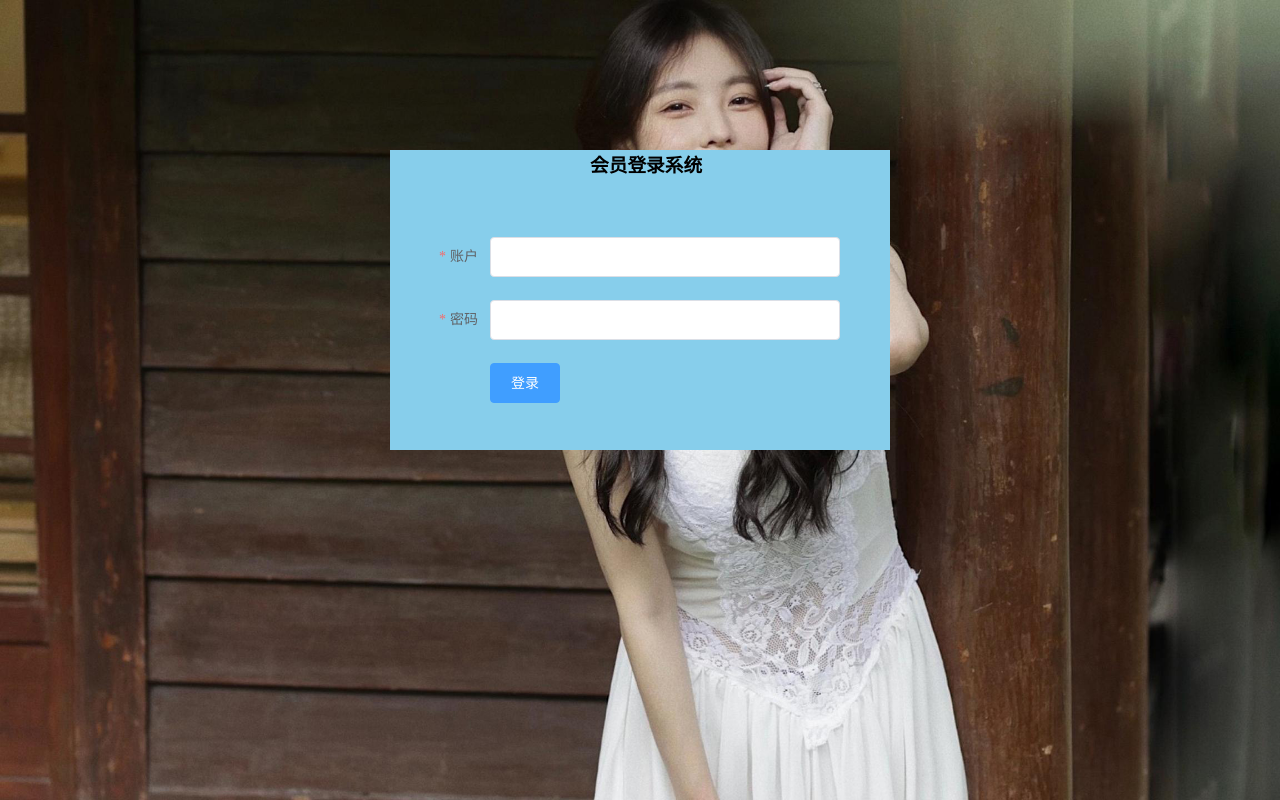
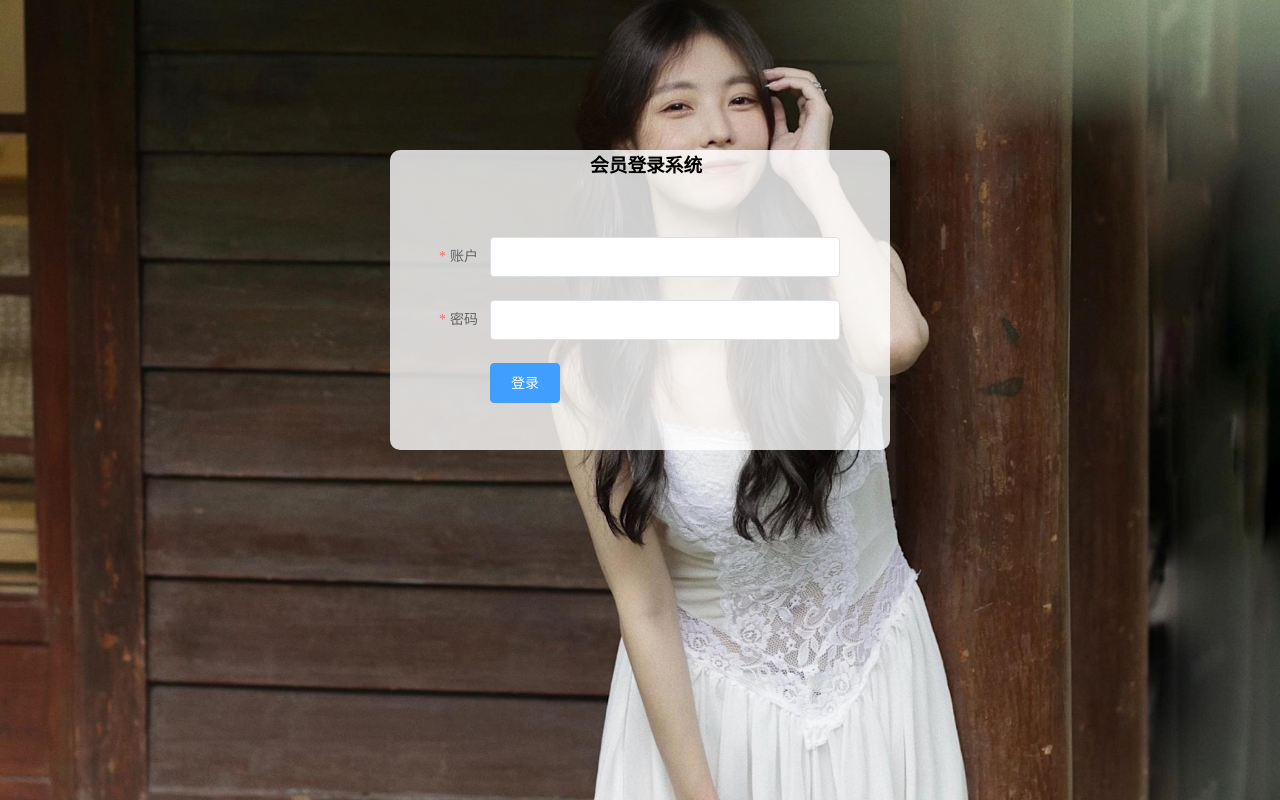
Before and after one commit to MirroringKing/manager-system, a Vue app: page /#/login in a window 1280 px wide. Built offline with nearby package versions, Linux system fonts and the light colour scheme.

Commit message:
docs: 登录背景色

```diff
--- a/src/views/Login.vue
+++ b/src/views/Login.vue
@@ -80,7 +80,9 @@ export default {
 .menu {
   width: 500px;
   height: 300px;
-  background-color: skyblue;
+  // background-color: skyblue;
+  background-color:rgba(255,255,255,0.8);
+  border-radius: 10px;
   margin: auto;
   h3 {
     margin-top: 150px;
```
